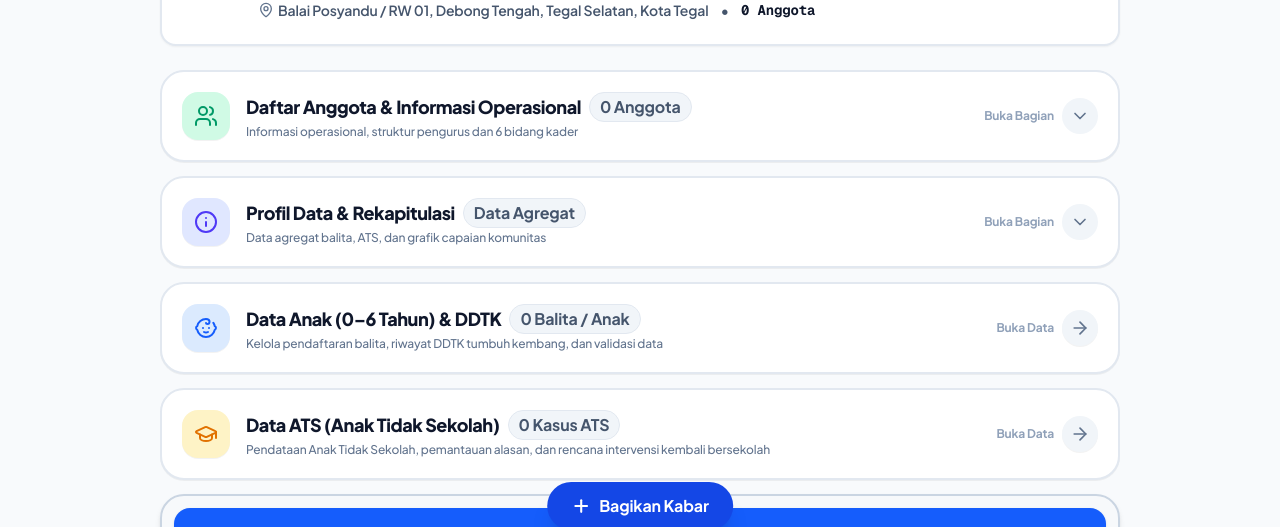
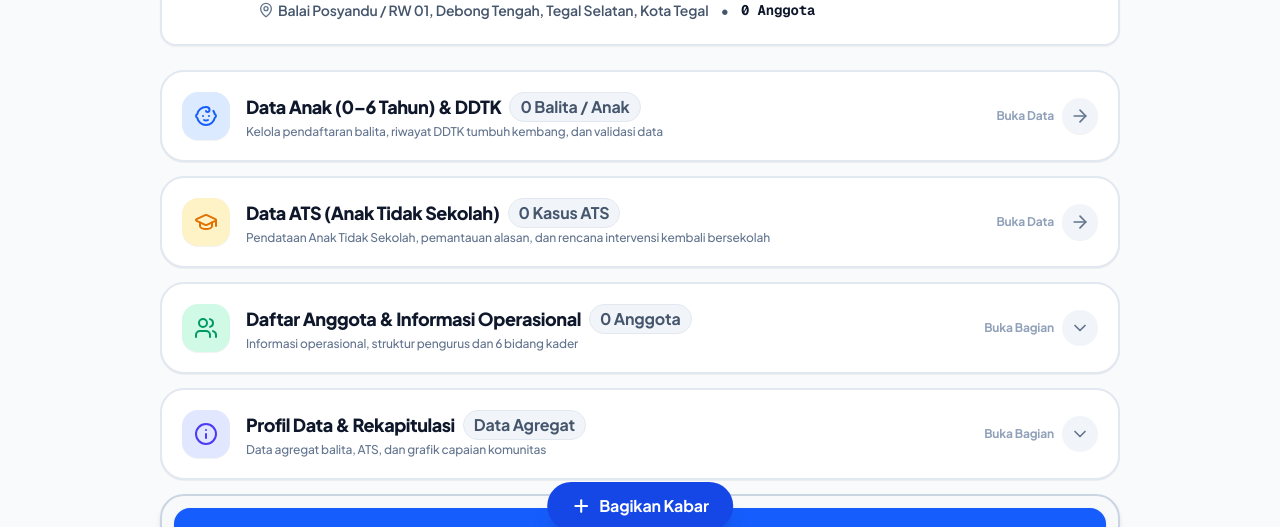
Before and after one commit to hambalitegalkota/jarimas-id, a Next.js app: page /komunitas/0184b7bb-7853-41e6-889d-b44d13cbe332 in a window 1280 px wide. Shown: the part 182-709 px from the top of the page. Built offline with nearby package versions, Linux system fonts and the light colour scheme; no server answers; the database is empty.

Commit message:
feat(komunitas): tetapkan posisi kartu data anak dan data ats selalu di paling atas dan statis

```diff
--- a/src/app/(main)/komunitas/[id]/detail-client-view.tsx
+++ b/src/app/(main)/komunitas/[id]/detail-client-view.tsx
@@ -317,85 +317,9 @@ export function KomunitasDetailClientView({
       }
     });
   };
-  type DetailCategory =
-    | {
-        id: "kabar" | "anggota" | "data";
-        type: "accordion";
-        title: string;
-        subtitle: string;
-        badgeText: string;
-        icon: React.ComponentType<{ className?: string }>;
-        activeColorBg: string;
-        badgeColor: string;
-        hoverBorder: string;
-        hoverBg: string;
-        iconColor: string;
-        iconBg: string;
-      }
-    | {
-        id: "data_anak" | "data_ats";
-        type: "link";
-        href: string;
-        title: string;
-        subtitle: string;
-        badgeText: string;
-        icon: React.ComponentType<{ className?: string }>;
-        hoverBorder: string;
-        hoverBg: string;
-        iconColor: string;
-        iconBg: string;
-        arrowBg: string;
-        arrowHoverBg: string;
-        arrowColor: string;
-        textHoverColor: string;
-      };
-
-  const detailAccordionCategories: DetailCategory[] = [
-    {
-      id: "kabar",
-      type: "accordion",
-      title: "Kabar Komunitas",
-      subtitle: "Pengumuman dan diskusi interaktif anggota komunitas",
-      badgeText: `${kabarKomunitas.length} Kabar`,
-      icon: MessageSquare,
-      activeColorBg: "bg-blue-600 dark:bg-blue-700",
-      badgeColor: "bg-blue-500/20 text-blue-100 border-blue-400/30",
-      hoverBorder: "hover:border-blue-400 dark:hover:border-blue-600",
-      hoverBg: "hover:bg-blue-50/50 dark:hover:bg-blue-950/20",
-      iconColor: "text-blue-600 dark:text-blue-400",
-      iconBg: "bg-blue-100 dark:bg-blue-950",
-    },
-    {
-      id: "anggota",
-      type: "accordion",
-      title: "Daftar Anggota & Informasi Operasional",
-      subtitle: "Informasi operasional, struktur pengurus dan 6 bidang kader",
-      badgeText: `${anggotaState.filter((m) => m.status === "approved").length} Anggota`,
-      icon: Users,
-      activeColorBg: "bg-emerald-600 dark:bg-emerald-700",
-      badgeColor: "bg-emerald-500/20 text-emerald-100 border-emerald-400/30",
-      hoverBorder: "hover:border-emerald-400 dark:hover:border-emerald-600",
-      hoverBg: "hover:bg-emerald-50/50 dark:hover:bg-emerald-950/20",
-      iconColor: "text-emerald-600 dark:text-emerald-400",
-      iconBg: "bg-emerald-100 dark:bg-emerald-950",
-    },
-    {
-      id: "data",
-      type: "accordion",
-      title: "Profil Data & Rekapitulasi",
-      subtitle: "Data agregat balita, ATS, dan grafik capaian komunitas",
-      badgeText: "Data Agregat",
-      icon: Info,
-      activeColorBg: "bg-indigo-600 dark:bg-indigo-700",
-      badgeColor: "bg-indigo-500/20 text-indigo-100 border-indigo-400/30",
-      hoverBorder: "hover:border-indigo-400 dark:hover:border-indigo-600",
-      hoverBg: "hover:bg-indigo-50/50 dark:hover:bg-indigo-950/20",
-      iconColor: "text-indigo-600 dark:text-indigo-400",
-      iconBg: "bg-indigo-100 dark:bg-indigo-950",
-    },
+  const detailLinkCards = [
     {
       id: "data_anak",
-      type: "link",
       href: `/komunitas/${komunitas.id}/data`,
       title: "Data Anak (0–6 Tahun) & DDTK",
       subtitle: "Kelola pendaftaran balita, riwayat DDTK tumbuh kembang, dan validasi data",
@@ -414,7 +338,6 @@ export function KomunitasDetailClientView({
       ? [
           {
             id: "data_ats" as const,
-            type: "link" as const,
             href: `/komunitas/${komunitas.id}/ats`,
             title: "Data ATS (Anak Tidak Sekolah)",
             subtitle: "Pendataan Anak Tidak Sekolah, pemantauan alasan, dan rencana intervensi kembali bersekolah",
@@ -433,6 +356,48 @@ export function KomunitasDetailClientView({
       : []),
   ];
 
+  const detailAccordionCategories = [
+    {
+      id: "kabar",
+      title: "Kabar Komunitas",
+      subtitle: "Pengumuman dan diskusi interaktif anggota komunitas",
+      badgeText: `${kabarKomunitas.length} Kabar`,
+      icon: MessageSquare,
+      activeColorBg: "bg-blue-600 dark:bg-blue-700",
+      badgeColor: "bg-blue-500/20 text-blue-100 border-blue-400/30",
+      hoverBorder: "hover:border-blue-400 dark:hover:border-blue-600",
+      hoverBg: "hover:bg-blue-50/50 dark:hover:bg-blue-950/20",
+      iconColor: "text-blue-600 dark:text-blue-400",
+      iconBg: "bg-blue-100 dark:bg-blue-950",
+    },
+    {
+      id: "anggota",
+      title: "Daftar Anggota & Informasi Operasional",
+      subtitle: "Informasi operasional, struktur pengurus dan 6 bidang kader",
+      badgeText: `${anggotaState.filter((m) => m.status === "approved").length} Anggota`,
+      icon: Users,
+      activeColorBg: "bg-emerald-600 dark:bg-emerald-700",
+      badgeColor: "bg-emerald-500/20 text-emerald-100 border-emerald-400/30",
+      hoverBorder: "hover:border-emerald-400 dark:hover:border-emerald-600",
+      hoverBg: "hover:bg-emerald-50/50 dark:hover:bg-emerald-950/20",
+      iconColor: "text-emerald-600 dark:text-emerald-400",
+      iconBg: "bg-emerald-100 dark:bg-emerald-950",
+    },
+    {
+      id: "data",
+      title: "Profil Data & Rekapitulasi",
+      subtitle: "Data agregat balita, ATS, dan grafik capaian komunitas",
+      badgeText: "Data Agregat",
+      icon: Info,
+      activeColorBg: "bg-indigo-600 dark:bg-indigo-700",
+      badgeColor: "bg-indigo-500/20 text-indigo-100 border-indigo-400/30",
+      hoverBorder: "hover:border-indigo-400 dark:hover:border-indigo-600",
+      hoverBg: "hover:bg-indigo-50/50 dark:hover:bg-indigo-950/20",
+      iconColor: "text-indigo-600 dark:text-indigo-400",
+      iconBg: "bg-indigo-100 dark:bg-indigo-950",
+    },
+  ];
+
   const sortedDetailCategories = [
     ...detailAccordionCategories.filter((c) => c.id !== activeTab),
     ...(activeTab ? detailAccordionCategories.filter((c) => c.id === activeTab) : []),
@@ -640,10 +605,10 @@ export function KomunitasDetailClientView({
         </section>
       )}
 
-      {/* 2. COLLAPSIBLE / ACCORDION SUB-TABS KOMUNITAS */}
+      {/* 2. DAFTAR KARTU UTAMA (DATA ANAK & ATS) DAN ACCORDION SUB-TABS KOMUNITAS */}
       <div className="space-y-3.5 transition-all duration-500 ease-in-out">
-        {sortedDetailCategories.map((cat) => {
-          if (cat.type === "link") {
+        {/* KARTU LINK DATA UTAMA (POSISI PALING ATAS, TIDAK IKUT BERGESER) */}
+        {detailLinkCards.map((cat) => {
           const Icon = cat.icon;
           if (hasFullAccess) {
             return (
@@ -732,8 +697,10 @@ export function KomunitasDetailClientView({
               </div>
             );
           }
-          }
-
+        })}
+
+        {/* ACCORDION SUB-TABS (KABAR, ANGGOTA, PROFIL DATA) */}
+        {sortedDetailCategories.map((cat) => {
           const isOpen = activeTab === cat.id;
           const Icon = cat.icon;
 
```
Lines whose indentation alone changed are shown as unchanged.
